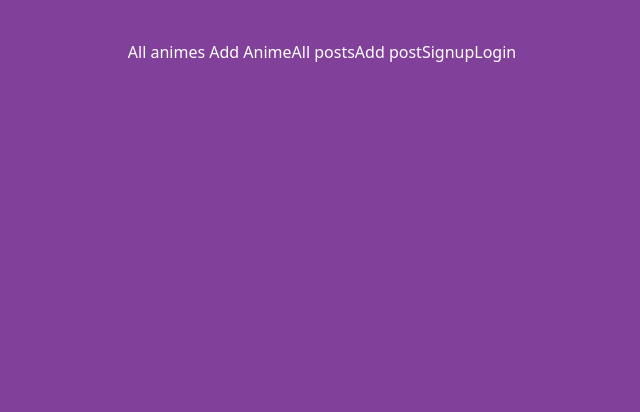
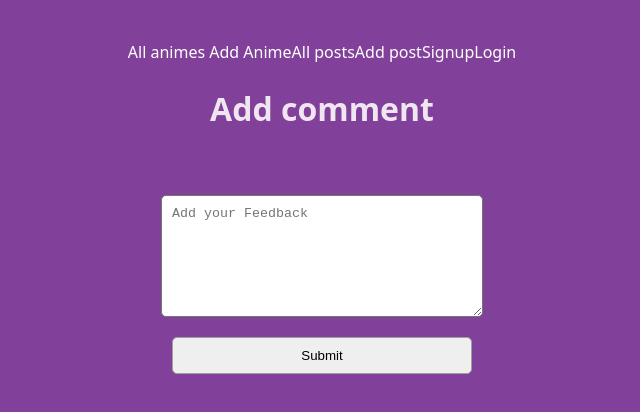
Before and after one commit to rahaf-af/Aniverse_Frontend, a React (Vite) app in the folder Aniverse/: page /addcomment/1 in a window 1280 px wide. Shown: the top 412 px of the page, without its empty margins (318-958 px from the left). Built offline with nearby package versions, Linux system fonts and the light colour scheme.

Commit message:
add PostComment component

```diff
--- a/Aniverse/src/App.jsx
+++ b/Aniverse/src/App.jsx
@@ -16,6 +16,7 @@ import Home from './components/Main_comp/Home/Home'
 import MyProfile from './components/Account/MyProfile/MyProfile'
 import ProfileForm from './components/Account/ProfileForm/ProfileForm'
 import AnimeReview from './components/Anime/AnimeReview/AnimeReview'
+import PostComment from './components/Post/PostComment/PostComment'
 import { getUserFromToken } from './lib/auth'
 function App() {
    const [user, setUser] = useState(getUserFromToken())
@@ -38,6 +39,7 @@ function App() {
             <Route path = '/post/:postId' element={<PostDetail/>}/>
             <Route path = '/addPost' element={<PostForm/>}/>
             <Route path = '/editPost/:postId' element={<PostForm/>}/>
+            <Route path = '/addcomment/:postId' element={<PostComment/>}/>
         </Routes>
       </BrowserRouter>
     </>
--- a/Aniverse/src/components/Anime/AnimeReview/AnimeReview.jsx
+++ b/Aniverse/src/components/Anime/AnimeReview/AnimeReview.jsx
@@ -68,10 +68,13 @@ function AnimeReview() {
                         onMouseOver={()=> handelMouseOver(index +1)}
                         onMouseLeave={handelMouseLeave}
                         />)})}
-                        </div>
+                        <div>
                             <textarea value={reviewtext} style={styles.textarea} placeholder='Add your Feedback' onChange={changeHandler }></textarea>
                             <button style={styles.button} type='submit'>Submit</button>
                         </div>
+                </div>
+            </div>
+
         </form>
     </>
   )
--- /dev/null
+++ b/Aniverse/src/components/Post/PostComment/PostComment.jsx
@@ -0,0 +1,68 @@
+import React,{useState, useEffect} from 'react'
+import {FaStar} from 'react-icons/fa'
+import { authRequest, getUserFromToken, clearTokens } from "../../../lib/auth"
+import { useParams , useNavigate, Link } from 'react-router'
+
+
+function PostComment() {
+    const {postId} = useParams()
+    const [reviewtext, setreviewtext]= useState('')
+    console.log(postId)
+    const navigate = useNavigate()
+
+    async function submitHandler(event){
+        const formData = {
+            text : reviewtext,
+        }
+        event.preventDefault()
+        let response ={}
+        if (postId){
+            response = await authRequest({method: 'post', url:`http://127.0.0.1:8000/api/post/${postId}/comment/` , data:formData})
+        }else{
+            return ('there is no postId')
+        }
+        console.log(response)
+        if (response.status === 201){
+            navigate(`/post/${postId}`)
+        }
+    }
+    const changeHandler = (event) =>{
+        setreviewtext(event.target.value)
+    }
+  return (
+    <>
+        <h1>Add comment </h1>
+        <form onSubmit={submitHandler}>
+            <div style={styles.container}>
+                <textarea value={reviewtext} style={styles.textarea} placeholder='Add your Feedback' onChange={changeHandler}></textarea>
+                <button style={styles.button} type='submit'>Submit</button>
+            </div>
+        </form>
+    </>
+  )
+}
+const styles ={
+    container: {
+        display:'flex',
+        flexDirection:'column',
+        alignItems: 'center',
+        justifyContent: 'center',
+        width: '100%'
+    },
+    textarea: {
+        border: '1ps solid #a9a9a9',
+        borderRadius: 5,
+        width: 300,
+        margin: '20px 0',
+        minHeight: 100,
+        padding: 10
+    },
+    button: {
+      border: '1ps solid #a9a9a9',
+      borderRadius: 5,
+      width: 300,
+      padding: 10
+    }
+}
+
+export default PostComment
--- a/Aniverse/src/components/Post/PostDetail/PostDetail.jsx
+++ b/Aniverse/src/components/Post/PostDetail/PostDetail.jsx
@@ -4,6 +4,7 @@ import axios from 'axios'
 import { useParams ,useNavigate } from 'react-router'
 import { Link } from 'react-router'
 import { authRequest, getUserFromToken, clearTokens } from "../../../lib/auth"
+import {FaComment} from 'react-icons/fa'
 
 function PostDetail() {
    const [post, setpost] = useState([])
@@ -45,6 +46,9 @@ function PostDetail() {
       <div className='postInfo'>
         <p>Description: {post.text}</p>
       </div>
+      <div className='interacticons'>
+        <Link to={`/addcomment/${postId}`}>{post.comment_count}<FaComment size={25}/></Link>
+      </div>
       <div className='postbuttons'>
         <Link to={`/editPost/${postId}`}><button>Edit post</button></Link>
           <button onClick={deleteHandeler}>Delete post</button>
```
